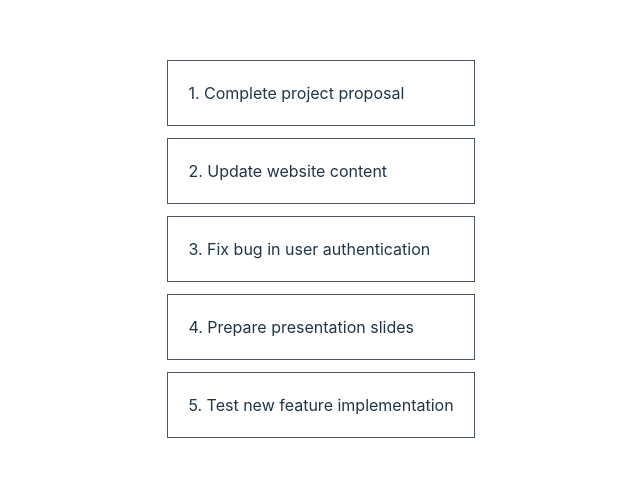
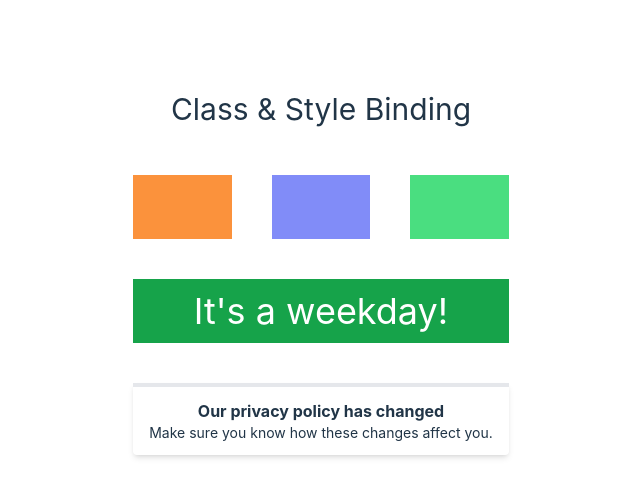
Before and after one commit to Nurunnahar1/vue.js, a Vue app in the folder vue4/: page / in a window 1280 px wide. Shown: the part 151-648 px from the top of the page, without its empty margins (319-959 px from the left). Built offline with nearby package versions, Linux system fonts and the light colour scheme.

Commit message:
style binding

```diff
--- a/vue4/src/App.vue
+++ b/vue4/src/App.vue
@@ -1,21 +1,39 @@
 <script setup>
-const tasks = [
-  "Complete project proposal",
-  "Update website content",
-  "Fix bug in user authentication",
-  "Prepare presentation slides",
-  "Test new feature implementation",
-];
+  const bgOrange="bg-orange-400"
+  const bgIndigo="bg-indigo-400"
+  const bgGreen="bg-green-400"
+
+ const weekday = false
 </script>
 
 <template>
-  <section class="mx-auto container">
-    <section class="mx-auto container space-y-3">
-        <div class="p-5 border border-gray-600 text-left" v-for="(task,index) in tasks" >{{ index+1 }}. {{ task }}</div>
+  <section class="container mx-auto">
+    <h1 class="text-center text-3xl py-12">Class & Style Binding</h1>
+
+    <section class="flex space-x-10">
+      <div class="w-1/3 h-16" :class="bgOrange"></div>
+      <div class="w-1/3 h-16" :class="bgIndigo" ></div>
+      <div class="w-1/3 h-16" :class="bgGreen"></div>
+    </section>
+
+    <section class="mt-10">
+      <!-- <div class="h-16 flex items-center justify-center text-white" :class="weekday?'bg-red-600 text-2xl':'bg-green-600 text-4xl'">
+        It's a weekday!
+      </div> -->
+
+
+      <div class="h-16 flex items-center justify-center text-white" :class="[weekday?'bg-red-600 ':'bg-green-600 ', weekday==true?'text-2xl':'text-4xl']">
+        It's a weekday!
+      </div>
+    </section>
+
+    <section class="mt-10">
+      <div class=" border-t-4 rounded-b px-4 py-3 shadow-md"  >
+        <p class="font-bold">Our privacy policy has changed</p>
+        <p class="text-sm">Make sure you know how these changes affect you.</p>
+      </div>
     </section>
   </section>
 </template>
 
-<style scoped>
-
-</style>
+<style scoped></style>
```
